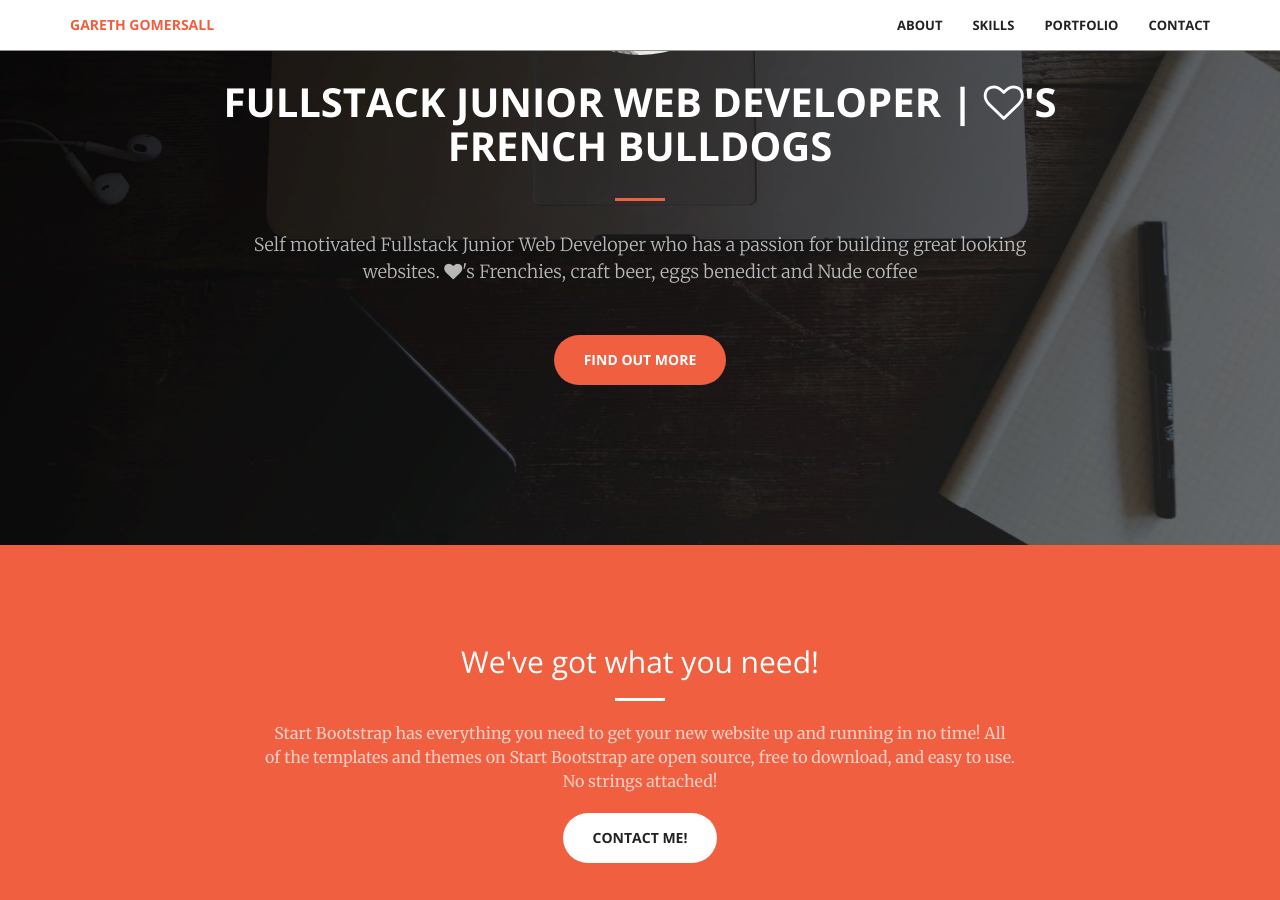
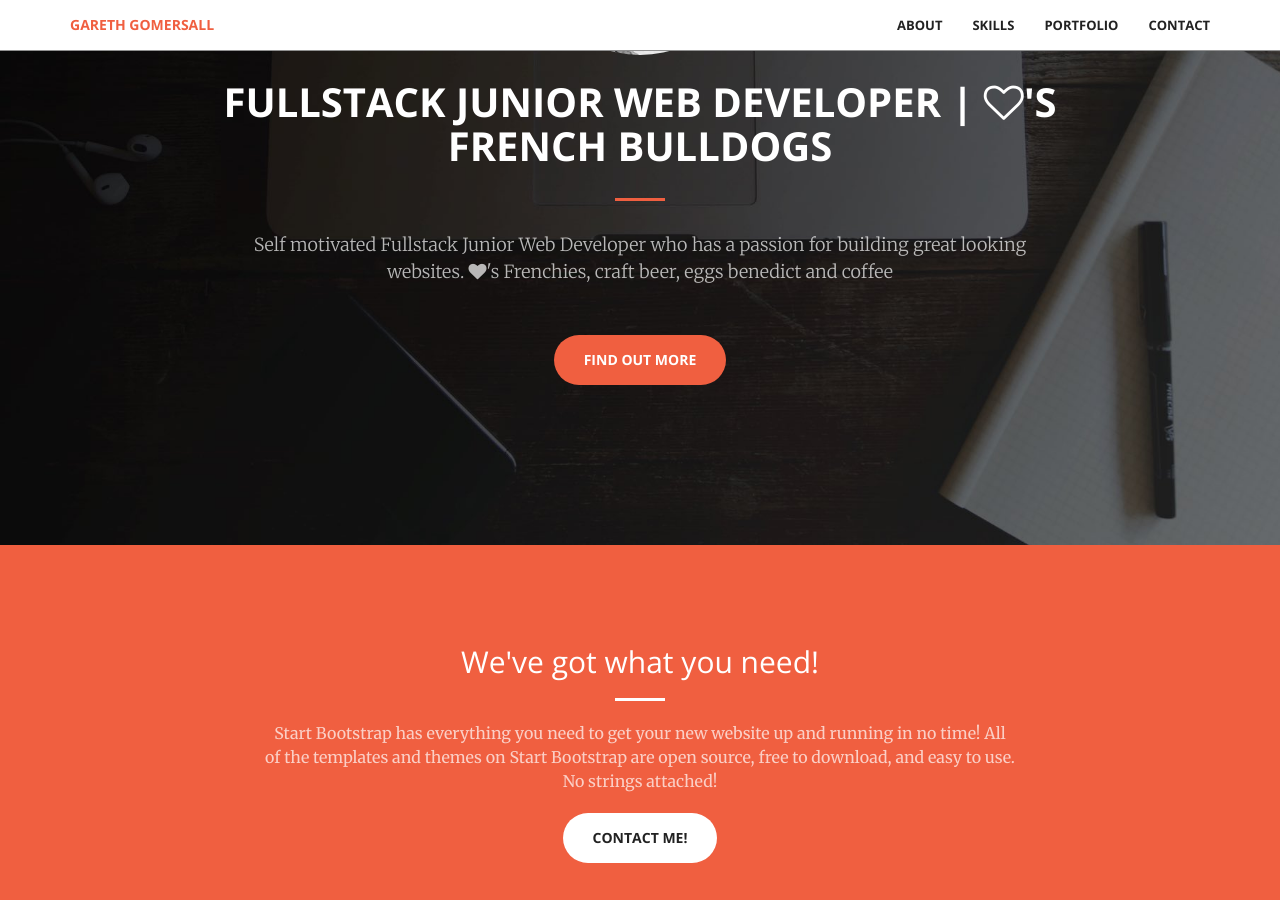
Before and after one commit to ggomersall/ggomersall.github.io, a Jekyll site: the page built from index.html, in a window 1280 px wide and 900 px high, scrolled down 355 px. Built offline with Jekyll 4.4.1, drawn with Linux system fonts in a browser that asks for light colours.

Commit message:
changed the coffee tagline in header

```diff
--- a/_includes/header.html
+++ b/_includes/header.html
@@ -6,7 +6,7 @@
           </div>
             <h1>Fullstack Junior Web Developer | <i class="fa fa-heart-o"></i>'s French Bulldogs</h1>
             <hr>
-            <p>Self motivated Fullstack Junior Web Developer who has a passion for building great looking websites.  <i class="fa fa-heart"></i>'s Frenchies, craft beer, eggs benedict and Nude coffee</p>
+            <p>Self motivated Fullstack Junior Web Developer who has a passion for building great looking websites.  <i class="fa fa-heart"></i>'s Frenchies, craft beer, eggs benedict and coffee</p>
             <a href="#about" class="btn btn-primary btn-xl page-scroll">Find Out More</a>
         </div>
     </div>
```
